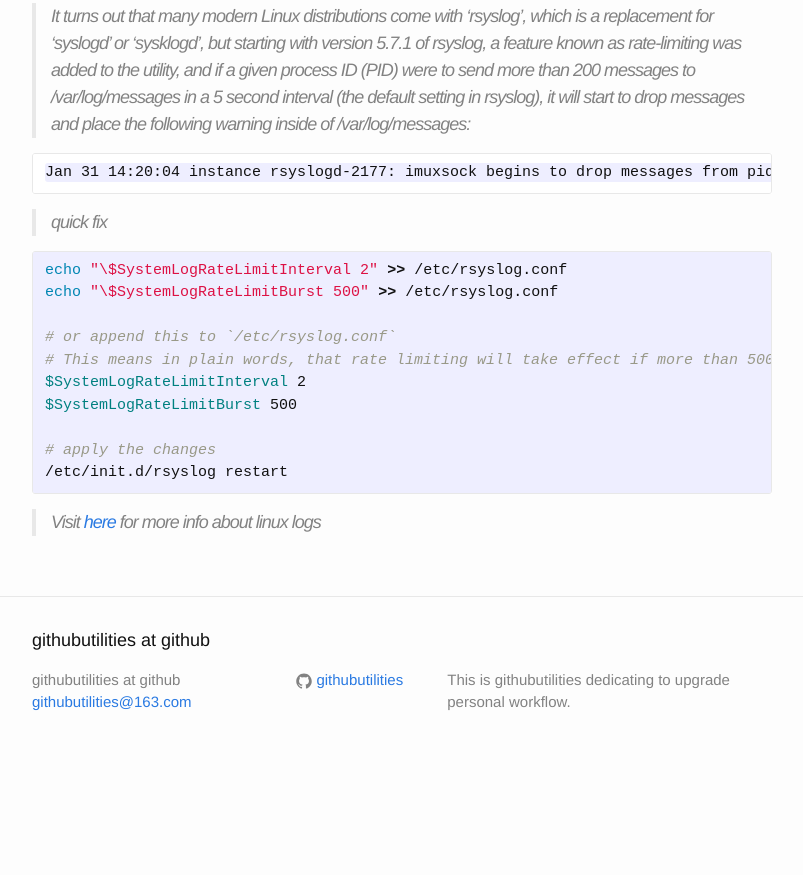
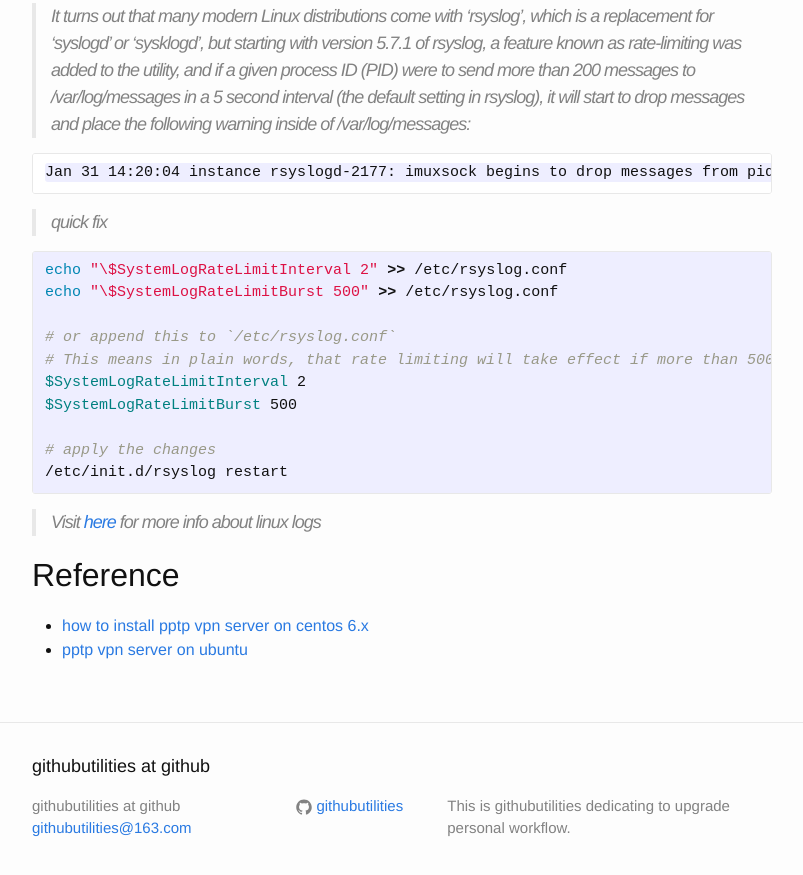
Before and after one commit to githubutilities/githubutilities.github.io, a Jekyll site: the page built from _posts/2015-01-31-pptp-vpn-on-linux.markdown, in a window 1280 px wide and 900 px high, scrolled down 3373 px. Shown: the top 875 px of the window, without its empty margins (238-1041 px from the left). Built offline with Jekyll 4.4.1, drawn with Linux system fonts in a browser that asks for light colours; before the commit the page ends 4147 px from its top, so only the background shows below that.

Commit message:
add reference to pptp vpn on linux

```diff
--- a/_posts/2015-01-31-pptp-vpn-on-linux.markdown
+++ b/_posts/2015-01-31-pptp-vpn-on-linux.markdown
@@ -176,3 +176,7 @@ $SystemLogRateLimitBurst 500
 {% endhighlight %}
 
 > Visit [here](https://www.digitalocean.com/community/tutorials/how-to-view-and-configure-linux-logs-on-ubuntu-and-centos) for more info about linux logs
+
+## Reference
+* [how to install pptp vpn server on centos 6.x](http://drewsymo.com/2013/11/how-to-install-pptp-vpn-server-on-centos-6-x/)
+* [pptp vpn server on ubuntu](https://www.evernote.com/shard/s411/sh/cdcfeedf-1a7d-49a1-97ba-ffb5ae176e70/014c859d05ee5df4c3d2dfc5c8fa52ac)
```
